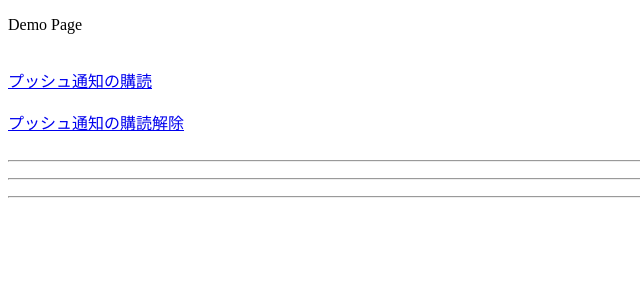
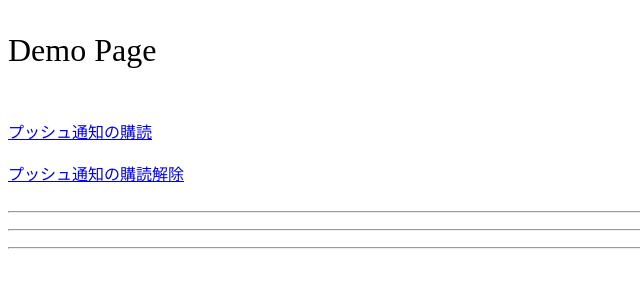
Before and after one commit to dakisue/WEBPUSH_TEST1, a plain HTML site: page index.html in a window 1280 px wide. Shown: the whole page, without its empty margins (0-640 px from the left). Drawn offline with Linux system fonts and the light colour scheme.

Commit message:
Update index.html

```diff
--- a/index.html
+++ b/index.html
@@ -170,7 +170,7 @@
   </script>
 </head>
 <body onload="onLoad();">
-  <p class="sample1">Demo Page</p><br />
+  <p class="example1">Demo Page</p><br />
   <a href="#" onclick="SubscribePushNotification();">プッシュ通知の購読</a><br /><br />
   <a href="#" onclick="UnSubscribePushNotification();">プッシュ通知の購読解除</a><br /><br />
   <hr />
```
